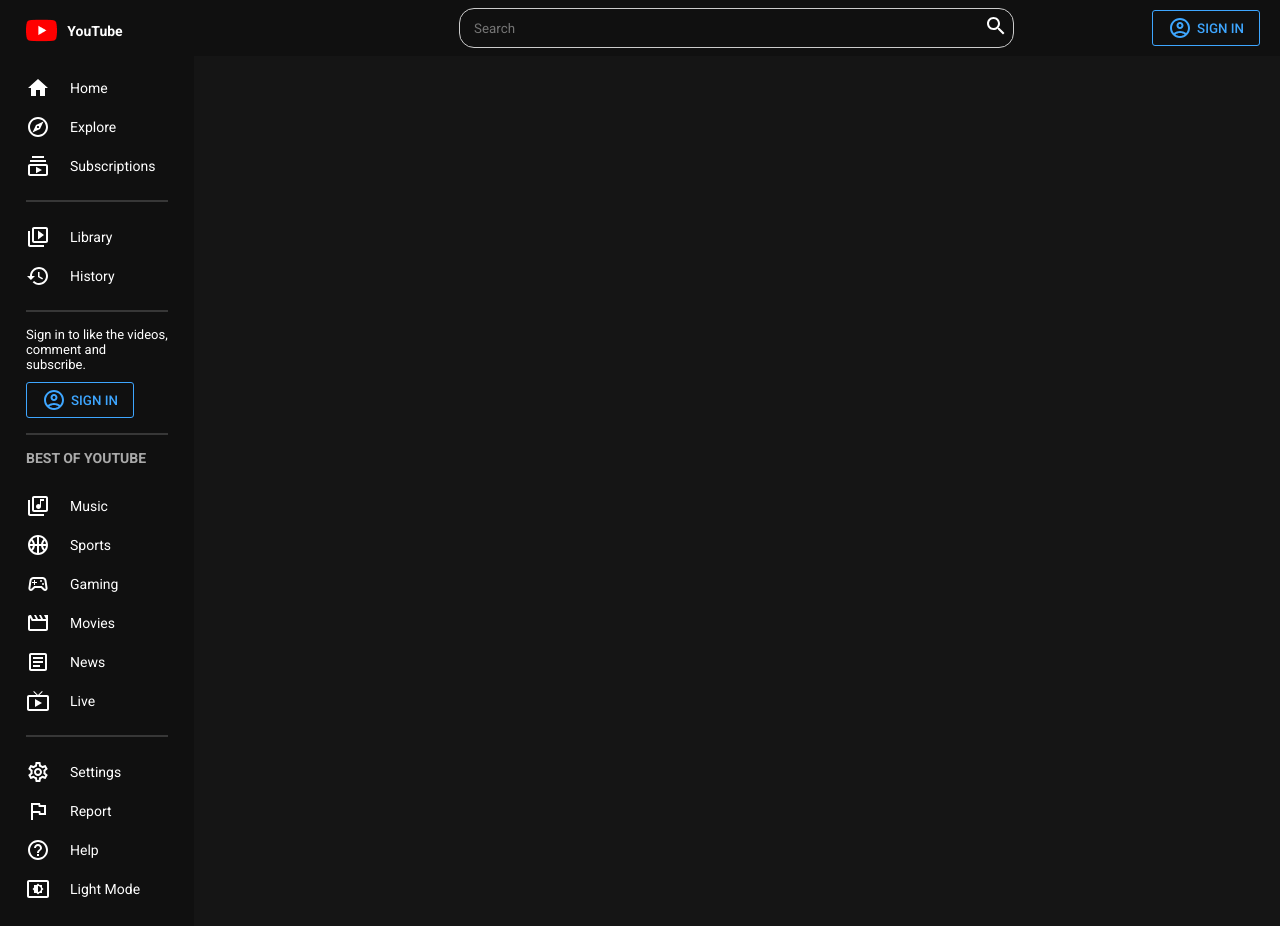
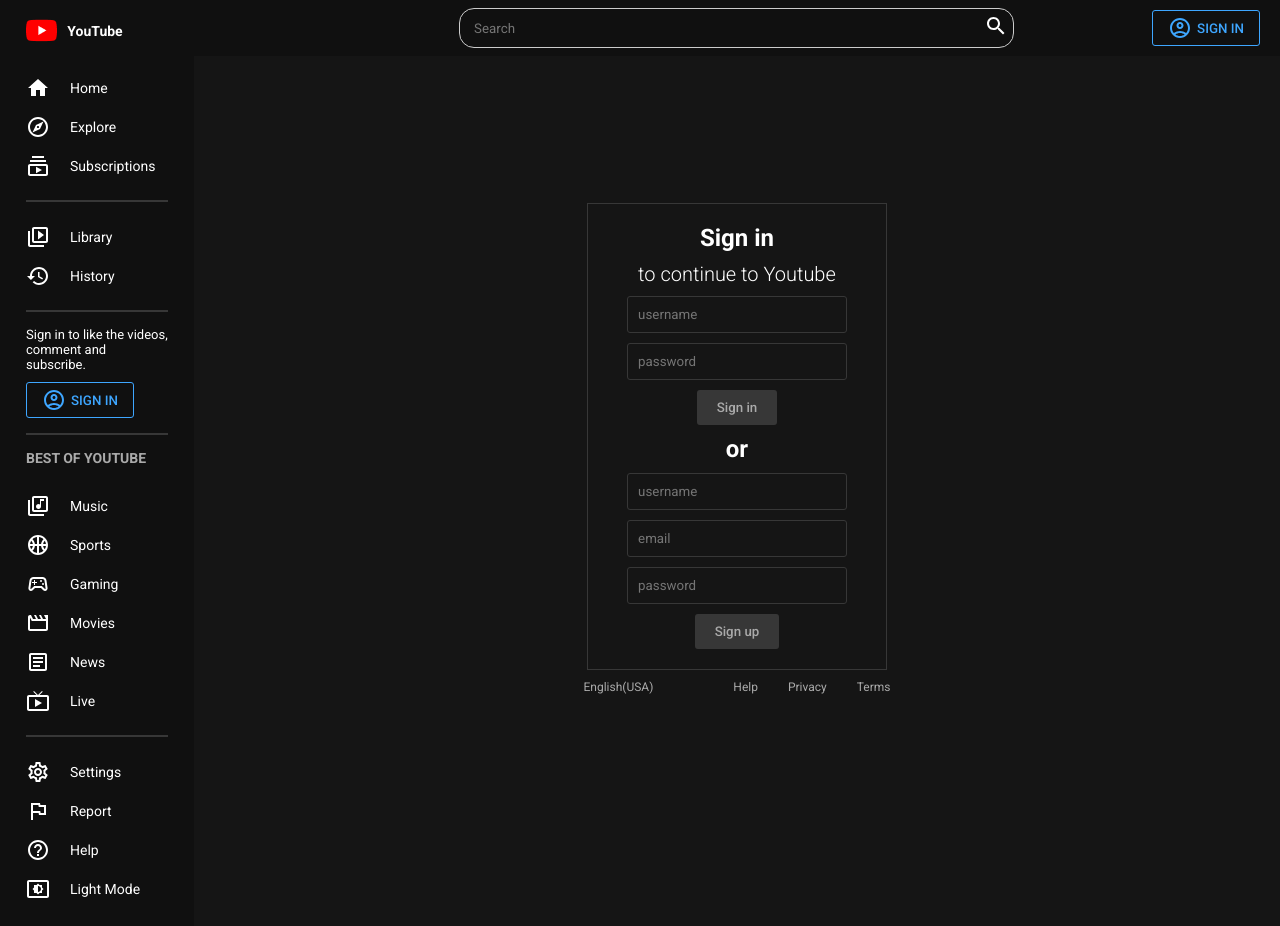
Before and after one commit to harshak02/Youtube-Clone, a React (Create React App) app: page /signin in a window 1280 px wide. Built offline with nearby package versions, Linux system fonts and the light colour scheme.

Commit message:
Done With Max FrontEnd

```diff
--- a/src/App.js
+++ b/src/App.js
@@ -6,7 +6,7 @@
 import { BrowserRouter, Routes, Route, } from "react-router-dom";
 import Home from "./pages/Home";
 import { Video } from "./pages/Video";
-
+import { SignIn } from "../src/pages/SignIn";
 
 const Container = styled.div`
   display: flex;
@@ -21,7 +21,7 @@
   padding : 20px 40px;
 `;
 
-
+//<ThemeProvider theme2={darkMode ? darkTheme : lightTheme} theme={darkMode ? lightTheme : darkTheme}>
 function App() {
 
   const [darkMode, setDarkMode] = useState(true);
@@ -36,6 +36,7 @@
             <Routes>
               <Route path="/">
                 <Route index element={<Home/>}/>
+                <Route path="signin" element={<SignIn />}/>
                 <Route path="video">
                   <Route path=":id" element={<Video/>} />
                 </Route>
--- a/src/components/Card.jsx
+++ b/src/components/Card.jsx
@@ -3,54 +3,64 @@
 import CircleIcon from '@mui/icons-material/Circle';
 import { Link } from "react-router-dom";
 
+
+//to use here use in prop and use chat gpt for any queires (flex->side by side by default)
 const Container = styled.div`
-  width : 360px;
-  margin-bottom : 45px;
-  cursor : pointer;
+  width: ${(props) => props.type !== "sm" && "360px"};
+  margin-bottom: ${(props) => (props.type === "sm" ? "10px" : "45px")};
+  cursor: pointer;
+  display: ${(props) => props.type === "sm" && "flex"};
+  gap: 10px;
 `;
 
 const Image = styled.img`
-  width : 100%;
-  height : 202px;
-  cursor : pointer;
+  width: 100%;
+  height: ${(props) => (props.type === "sm" ? "120px" : "202px")};
+  background-color: #999;
+  flex: 1;
 `;
 
 const Details = styled.div`
-  display : flex;
-  margin-top : 16px;
-  gap : 12px;
+  display: flex;
+  margin-top: ${(props) => props.type !== "sm" && "16px"};
+  gap: 12px;
+  flex: 1;
 `;
 
 const ChannelImage = styled.img`
-  width : 36px;
-  height : 36px;
-  border-radius : 50%;
-  background-color : #999;
+  width: 36px;
+  height: 36px;
+  border-radius: 50%;
+  background-color: #999;
+  display: ${(props) => props.type === "sm" && "none"};
 `;
 
 const Texts = styled.div``;
+
 const Title = styled.h1`
-  font-size : 14px;
-  font-weight : 500;
-  color : ${({theme}) => theme.text};
-`;
-const ChannelName = styled.h2`
-  font-size : 13px;
-  color : ${({theme}) => theme.textSoft};
-  margin : 4px 0px;
-`;
-const Info = styled.div`
-  font-size : 12px;
-  color : ${({theme}) => theme.text};
+  font-size: 16px;
+  font-weight: 500;
+  color: ${({ theme }) => theme.text};
 `;
 
-export const Card = () => {
+const ChannelName = styled.h2`
+  font-size: 14px;
+  color: ${({ theme }) => theme.textSoft};
+  margin: 9px 0px;
+`;
+
+const Info = styled.div`
+  font-size: 14px;
+  color: ${({ theme }) => theme.textSoft};
+`;
+
+export const Card = ({type}) => {
   return (
     <Link to="/video/test" style={{ textDecoration : "none"}}>
-    <Container>
-        <Image src="https://imgs.search.brave.com/Zmwpna_dJHYvq2dyR9ZcL1u9HN543ZJl8x_RPMGRms4/rs:fit:632:225:1/g:ce/aHR0cHM6Ly90c2Uz/Lm1tLmJpbmcubmV0/L3RoP2lkPU9JUC5y/b2VKR3ozZWV5aHhL/M1hSUTBMeHBRSGFG/aiZwaWQ9QXBp"/>
-        <Details>
-            <ChannelImage src="https://imgs.search.brave.com/XcwXat5h5XqWxUwbawesLBl9z0_l552CqjzSAw4Hzmw/rs:fit:520:225:1/g:ce/aHR0cHM6Ly90c2U0/Lm1tLmJpbmcubmV0/L3RoP2lkPU9JUC4x/ZDdUUUk2N3B3ZnIw/RjVqcVRnRDFBQUFB/QSZwaWQ9QXBp"/>
+    <Container type={type}>
+        <Image type={type} src="https://imgs.search.brave.com/Zmwpna_dJHYvq2dyR9ZcL1u9HN543ZJl8x_RPMGRms4/rs:fit:632:225:1/g:ce/aHR0cHM6Ly90c2Uz/Lm1tLmJpbmcubmV0/L3RoP2lkPU9JUC5y/b2VKR3ozZWV5aHhL/M1hSUTBMeHBRSGFG/aiZwaWQ9QXBp"/>
+        <Details type={type} >
+            <ChannelImage type={type} src="https://imgs.search.brave.com/XcwXat5h5XqWxUwbawesLBl9z0_l552CqjzSAw4Hzmw/rs:fit:520:225:1/g:ce/aHR0cHM6Ly90c2U0/Lm1tLmJpbmcubmV0/L3RoP2lkPU9JUC4x/ZDdUUUk2N3B3ZnIw/RjVqcVRnRDFBQUFB/QSZwaWQ9QXBp"/>
             <Texts>
                 <Title> Test Video </Title>
                 <ChannelName>Harsha Vlog's</ChannelName>
--- a/src/components/Menu.jsx
+++ b/src/components/Menu.jsx
@@ -21,9 +21,9 @@
 
 const Container = styled.div`
   flex: 1.25;/*times width*/
-  background-color : ${({theme})=>theme.bg};
+  background-color : ${({ theme }) => theme.bg};
   height : 100%;
-  color : ${({theme})=>theme.text};
+  color : ${({ theme }) => theme.text};
   font-size : 14px;
   position : sticky;
   top : 0;
@@ -52,11 +52,14 @@
   gap : 20px;/*gap b/w the items*/
   cursor : pointer;
   padding : 7.5px 0px;
+  &:hover{
+    background-color : ${({ theme }) => theme.soft};
+  }
 `;
 
 const Hr = styled.hr`
   margin : 15px 0px;
-  border : 0.5px solid ${({theme})=>theme.soft};
+  border : 0.5px solid ${({ theme }) => theme.soft};
 `;
 
 const Login = styled.div`
@@ -88,12 +91,12 @@
   margin-bottom : 20px;
 `;
 
-export const Menu = ({darkMode,setDarkMode}) => {
+export const Menu = ({ darkMode, setDarkMode }) => {
   return <Container>
     <Wrapper>
-      <Link to ="/" style={{ textDecoration : "none",color:"inherit"}}>
+      <Link to="/" style={{ textDecoration: "none", color: "inherit" }}>
         <Logo>
-            <Img src={Youtube}/>
+          <Img src={Youtube} />
           YouTube
         </Logo>
       </Link>
@@ -121,10 +124,12 @@
       <Hr />
       <Login>
         <TextCustom>Sign in to like the videos, comment and subscribe.</TextCustom>
+        <Link to="/signin" style={{ textDecoration: "none" }}>
           <Button>
             <AccountCircleOutlinedIcon />
             SIGN IN
           </Button>
+        </Link>
       </Login>
       <Hr />
       <Title>BEST OF YOUTUBE</Title>
@@ -165,7 +170,7 @@
         <HelpOutlineOutlinedIcon />
         Help
       </Item>
-        <Item onClick={()=>setDarkMode(!darkMode)}>
+      <Item onClick={() => setDarkMode(!darkMode)}>
         <SettingsBrightnessOutlinedIcon />
         {darkMode ? "Light Mode" : "Dark Mode"}
       </Item>
--- a/src/components/Navbar.jsx
+++ b/src/components/Navbar.jsx
@@ -2,11 +2,12 @@
 import styled from "styled-components";
 import AccountCircleOutlinedIcon from "@mui/icons-material/AccountCircleOutlined";
 import SearchOutlinedIcon from "@mui/icons-material/SearchOutlined";
+import { Link } from "react-router-dom";
 
 const Container = styled.div`
   position : sticky;
   top : 0;
-  background-color :  ${({theme})=>theme.bg};
+  background-color :  ${({ theme }) => theme.bg};
 `;
 
 const Wrapper = styled.div`
@@ -35,6 +36,7 @@
 const Input = styled.input`
   border : none;
   background-color : transparent;
+  width: 50%;
 `;
 
 
@@ -52,7 +54,7 @@
 `;
 
 const IconCustom = styled.div`
-  color : ${({theme})=>theme.text};
+  color : ${({ theme }) => theme.text};
 `;
 
 
@@ -68,10 +70,12 @@
             <SearchOutlinedIcon />
           </IconCustom>
         </Search>
+        <Link to="/signin" style={{ textDecoration: "none", color: "inherit" }}>
           <Button>
             <AccountCircleOutlinedIcon />
             SIGN IN
           </Button>
+        </Link>
       </Wrapper>
     </Container>
   )
--- /dev/null
+++ b/src/pages/SignIn.jsx
@@ -0,0 +1,92 @@
+import React from 'react';
+import styled from "styled-components";
+
+const Container = styled.div`
+    display : flex;
+    flex-direction: column;
+    align-items: center;
+    justify-content: center;
+    height: calc(100vh - 56px);
+    color: ${({ theme }) => theme.text};
+`;
+
+const Wrapper = styled.div`
+  display: flex;
+  align-items: center;
+  flex-direction: column;
+  background-color: ${({ theme }) => theme.bgLighter};
+  border: 1px solid ${({ theme }) => theme.soft};
+  padding: 20px 50px;
+  gap: 10px;
+`;
+
+const Title = styled.h1`
+  font-size: 24px;
+`;
+
+const SubTitle = styled.h2`
+  font-size: 20px;
+  font-weight: 300;
+`;
+
+const Input = styled.input`
+  border: 1px solid ${({ theme }) => theme.soft};
+  border-radius: 3px;
+  padding: 10px;
+  background-color: transparent;
+  width: 100%;
+  color: ${({ theme }) => theme.text};
+`;
+
+const Button = styled.button`
+  border-radius: 3px;
+  border: none;
+  padding: 10px 20px;
+  font-weight: 500;
+  cursor: pointer;
+  background-color: ${({ theme }) => theme.soft};
+  color: ${({ theme }) => theme.textSoft};
+`;
+
+const More = styled.div`
+  display: flex;
+  margin-top: 10px;
+  font-size: 12px;
+  color: ${({ theme }) => theme.textSoft};
+`;
+
+const Links = styled.div`
+  margin-left: 50px;
+`;
+
+const Link = styled.span`
+  margin-left: 30px;
+`;
+
+
+export const SignIn = () => {
+    return (
+        <Container>
+          <Wrapper>
+            <Title>Sign in</Title>
+            <SubTitle>to continue to Youtube</SubTitle>
+            <Input placeholder="username" />
+            <Input type="password" placeholder="password" />
+            <Button>Sign in</Button>
+            <Title>or</Title>
+            <Input placeholder="username" />
+            <Input placeholder="email" />
+            <Input type="password" placeholder="password" />
+            <Button>Sign up</Button>
+          </Wrapper>
+          <More>
+            English(USA)
+            <Links>
+              <Link>Help</Link>
+              <Link>Privacy</Link>
+              <Link>Terms</Link>
+            </Links>
+          </More>
+        </Container>
+      );
+}
--- a/src/pages/Video.jsx
+++ b/src/pages/Video.jsx
@@ -6,6 +6,7 @@
 import ReplyOutlinedIcon from "@mui/icons-material/ReplyOutlined";
 import AddTaskOutlinedIcon from "@mui/icons-material/AddTaskOutlined";
 import { Comments } from "../components/Comments";
+import { Card } from "../components/Card";
 
 const Container = styled.div`
   display: flex;
@@ -168,7 +169,20 @@
         </Channel>
         <Comments />
       </Content>
-      <Recommendation>Recommendations</Recommendation>
+      <Recommendation>
+        <Card type="sm" />
+        <Card type="sm" />
+        <Card type="sm" />
+        <Card type="sm" />
+        <Card type="sm" />
+        <Card type="sm" />
+        <Card type="sm" />
+        <Card type="sm" />
+        <Card type="sm" />
+        <Card type="sm" />
+        <Card type="sm" />
+        <Card type="sm" />
+      </Recommendation>
     </Container>
   );
 };
```
Lines whose indentation alone changed are shown as unchanged.
